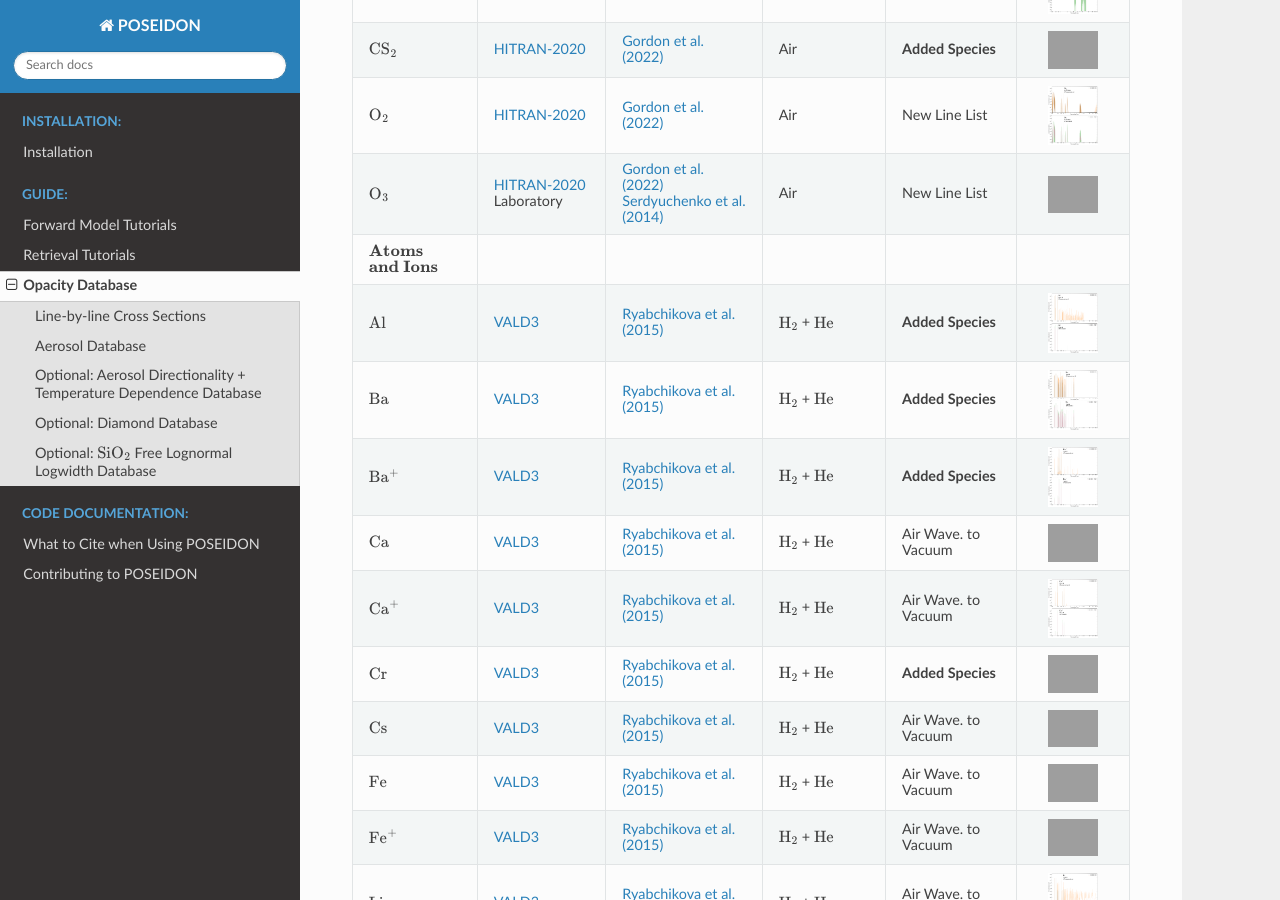
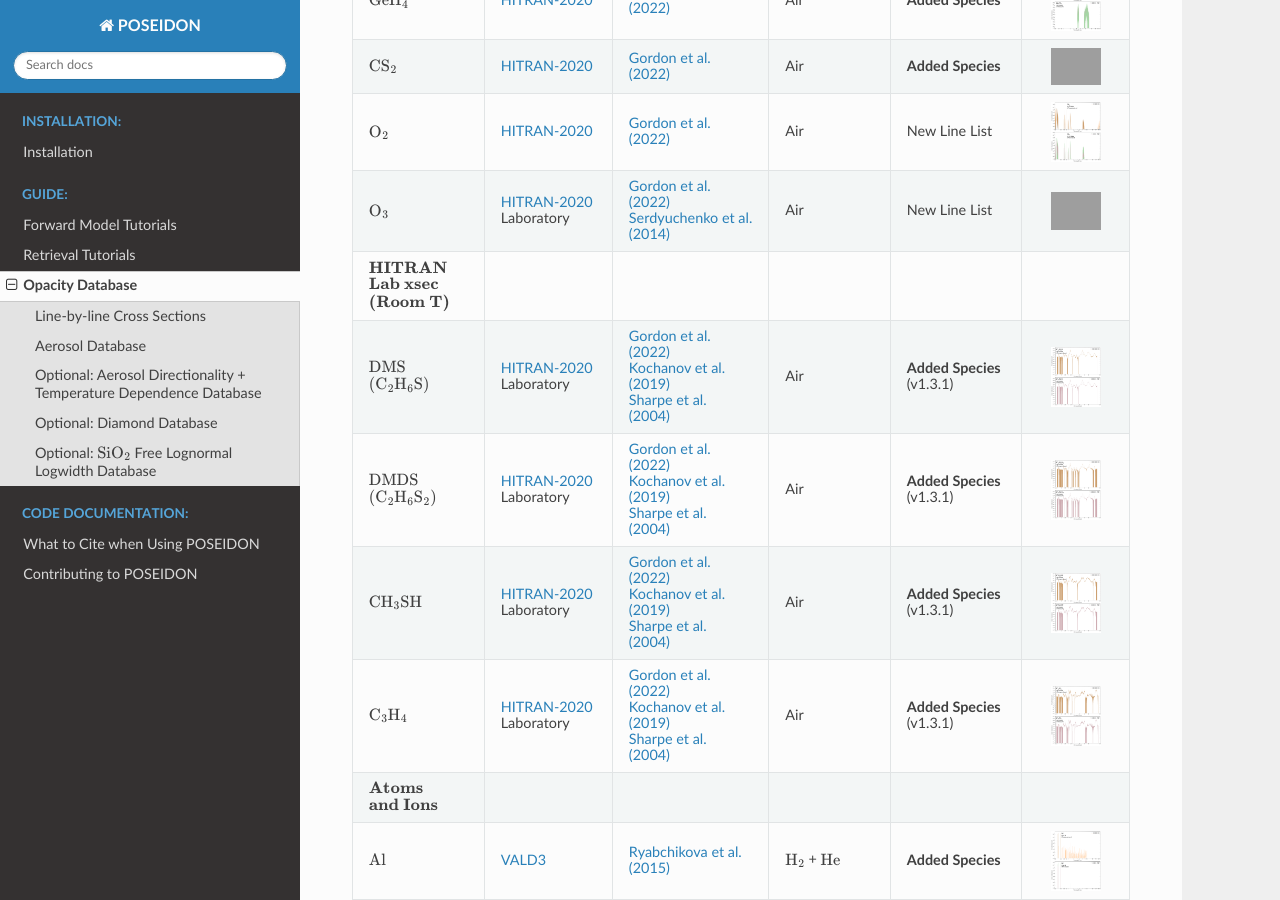
Before and after one commit to MartianColonist/POSEIDON, a Sphinx documentation site: the page built from docs/content/opacity_database.rst, in a window 1280 px wide and 900 px high, scrolled down 4283 px. Built offline with Sphinx 7.4.7 and the Read the Docs theme 3.1.0, drawn with Linux system fonts in a browser that asks for light colours; pages that are not in the unit, such as notebooks, are missing from menus; some of the changed text lies outside the part shown; grey boxes are pictures that could not be loaded.

Commit message:
Add DMS, DMDS, CH3SH, and C3H4 to documentation

```diff
--- a/docs/content/opacity_database.rst
+++ b/docs/content/opacity_database.rst
@@ -847,6 +847,8 @@ The current line-by-line opacity sources included in POSEIDON are summarised bel
 
    *  - :math:`\mathrm{\textbf{HITRAN}}`
 
+        :math:`\mathrm{\textbf{Line-by-line}}`
+
         :math:`\mathrm{\textbf{(Low-T)}}`
       -
       -
@@ -965,6 +967,117 @@ The current line-by-line opacity sources included in POSEIDON are summarised bel
      - New Line List
      -
        .. image:: ../_static/opacity_previews/gases/O3.png
+          :width: 50
+          :align: center
+
+   *  - :math:`\mathrm{\textbf{HITRAN}}`
+
+        :math:`\mathrm{\textbf{Lab xsec}}`
+
+        :math:`\mathrm{\textbf{(Room T)}}`
+      -
+      -
+      -
+      -
+      -
+
+   * - :math:`\mathrm{DMS}`
+
+       :math:`\mathrm{(C_2 H_6 S)}`
+     - `HITRAN-2020 <https://hitran.org/lbl/3?90=on>`_
+
+       Laboratory
+     - `Gordon et al. <https://ui.adsabs.harvard.edu/abs/2022JQSRT.27707949G/abstract>`_
+
+       `(2022) <https://ui.adsabs.harvard.edu/abs/2022JQSRT.27707949G/abstract>`_
+
+       `Kochanov et al. <https://ui.adsabs.harvard.edu/abs/2019JQSRT.230..172K/abstract>`_
+
+       `(2019) <https://ui.adsabs.harvard.edu/abs/2019JQSRT.230..172K/abstract>`_
+
+       `Sharpe et al. <https://ui.adsabs.harvard.edu/abs/2004ApSpe..58.1452S/abstract>`_
+
+       `(2004) <https://ui.adsabs.harvard.edu/abs/2004ApSpe..58.1452S/abstract>`_
+     - Air
+     - **Added Species**
+
+       (v1.3.1)
+     -
+       .. image:: ../_static/opacity_previews/gases/C2H6S.png
+          :width: 50
+          :align: center
+
+   * - :math:`\mathrm{DMDS}`
+
+       :math:`\mathrm{(C_2 H_6 S_2)}`
+     - `HITRAN-2020 <https://hitran.org/lbl/3?90=on>`_
+
+       Laboratory
+     - `Gordon et al. <https://ui.adsabs.harvard.edu/abs/2022JQSRT.27707949G/abstract>`_
+
+       `(2022) <https://ui.adsabs.harvard.edu/abs/2022JQSRT.27707949G/abstract>`_
+
+       `Kochanov et al. <https://ui.adsabs.harvard.edu/abs/2019JQSRT.230..172K/abstract>`_
+
+       `(2019) <https://ui.adsabs.harvard.edu/abs/2019JQSRT.230..172K/abstract>`_
+
+       `Sharpe et al. <https://ui.adsabs.harvard.edu/abs/2004ApSpe..58.1452S/abstract>`_
+
+       `(2004) <https://ui.adsabs.harvard.edu/abs/2004ApSpe..58.1452S/abstract>`_
+     - Air
+     - **Added Species**
+
+       (v1.3.1)
+     -
+       .. image:: ../_static/opacity_previews/gases/C2H6S2.png
+          :width: 50
+          :align: center
+
+   * - :math:`\mathrm{C H_3 S H}`
+     - `HITRAN-2020 <https://hitran.org/lbl/3?90=on>`_
+
+       Laboratory
+     - `Gordon et al. <https://ui.adsabs.harvard.edu/abs/2022JQSRT.27707949G/abstract>`_
+
+       `(2022) <https://ui.adsabs.harvard.edu/abs/2022JQSRT.27707949G/abstract>`_
+
+       `Kochanov et al. <https://ui.adsabs.harvard.edu/abs/2019JQSRT.230..172K/abstract>`_
+
+       `(2019) <https://ui.adsabs.harvard.edu/abs/2019JQSRT.230..172K/abstract>`_
+
+       `Sharpe et al. <https://ui.adsabs.harvard.edu/abs/2004ApSpe..58.1452S/abstract>`_
+
+       `(2004) <https://ui.adsabs.harvard.edu/abs/2004ApSpe..58.1452S/abstract>`_
+     - Air
+     - **Added Species**
+
+       (v1.3.1)
+     -
+       .. image:: ../_static/opacity_previews/gases/CH3SH.png
+          :width: 50
+          :align: center
+
+   * - :math:`\mathrm{C_3 H_4}`
+     - `HITRAN-2020 <https://hitran.org/lbl/3?90=on>`_
+
+       Laboratory
+     - `Gordon et al. <https://ui.adsabs.harvard.edu/abs/2022JQSRT.27707949G/abstract>`_
+
+       `(2022) <https://ui.adsabs.harvard.edu/abs/2022JQSRT.27707949G/abstract>`_
+
+       `Kochanov et al. <https://ui.adsabs.harvard.edu/abs/2019JQSRT.230..172K/abstract>`_
+
+       `(2019) <https://ui.adsabs.harvard.edu/abs/2019JQSRT.230..172K/abstract>`_
+
+       `Sharpe et al. <https://ui.adsabs.harvard.edu/abs/2004ApSpe..58.1452S/abstract>`_
+
+       `(2004) <https://ui.adsabs.harvard.edu/abs/2004ApSpe..58.1452S/abstract>`_
+     - Air
+     - **Added Species**
+
+       (v1.3.1)
+     -
+       .. image:: ../_static/opacity_previews/gases/C3H4.png
           :width: 50
           :align: center
 
```
Also changed, not shown: docs/_static/opacity_previews/gases/C2H6S.png (added), docs/_static/opacity_previews/gases/C2H6S2.png (added), docs/_static/opacity_previews/gases/C3H4.png (added), docs/_static/opacity_previews/gases/CH3SH.png (added).
